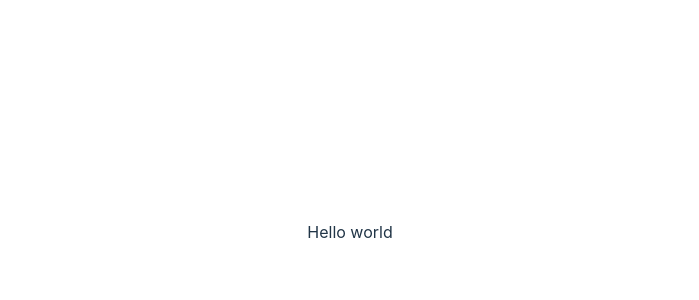
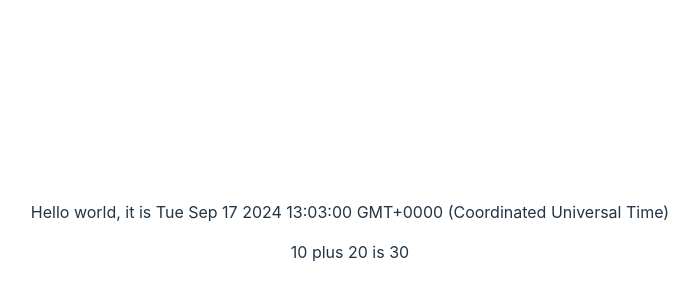
Before and after one commit to didia-josefechado-vinci/web3, a React (Vite) app in the folder tutoriels/module1/part1/: page / in a window 1280 px wide. Shown: the part 168-468 px from the top of the page, without its empty margins (290-989 px from the left). Built offline with nearby package versions, Linux system fonts and the light colour scheme.

Commit message:
add date

```diff
--- a/tutoriels/module1/part1/src/App.jsx
+++ b/tutoriels/module1/part1/src/App.jsx
@@ -1,10 +1,17 @@
 import './App.css'
 
 const App = () => {
-  console.log('Hello from component')
+  const now = new Date()
+  const a = 10
+  const b = 20
+  console.log(now, a+b)
+
   return (
     <div>
-      <p>Hello world</p>
+      <p>Hello world, it is {now.toString()}</p>
+      <p>
+        {a} plus {b} is {a + b}
+      </p>
     </div>
   )
 }
```
